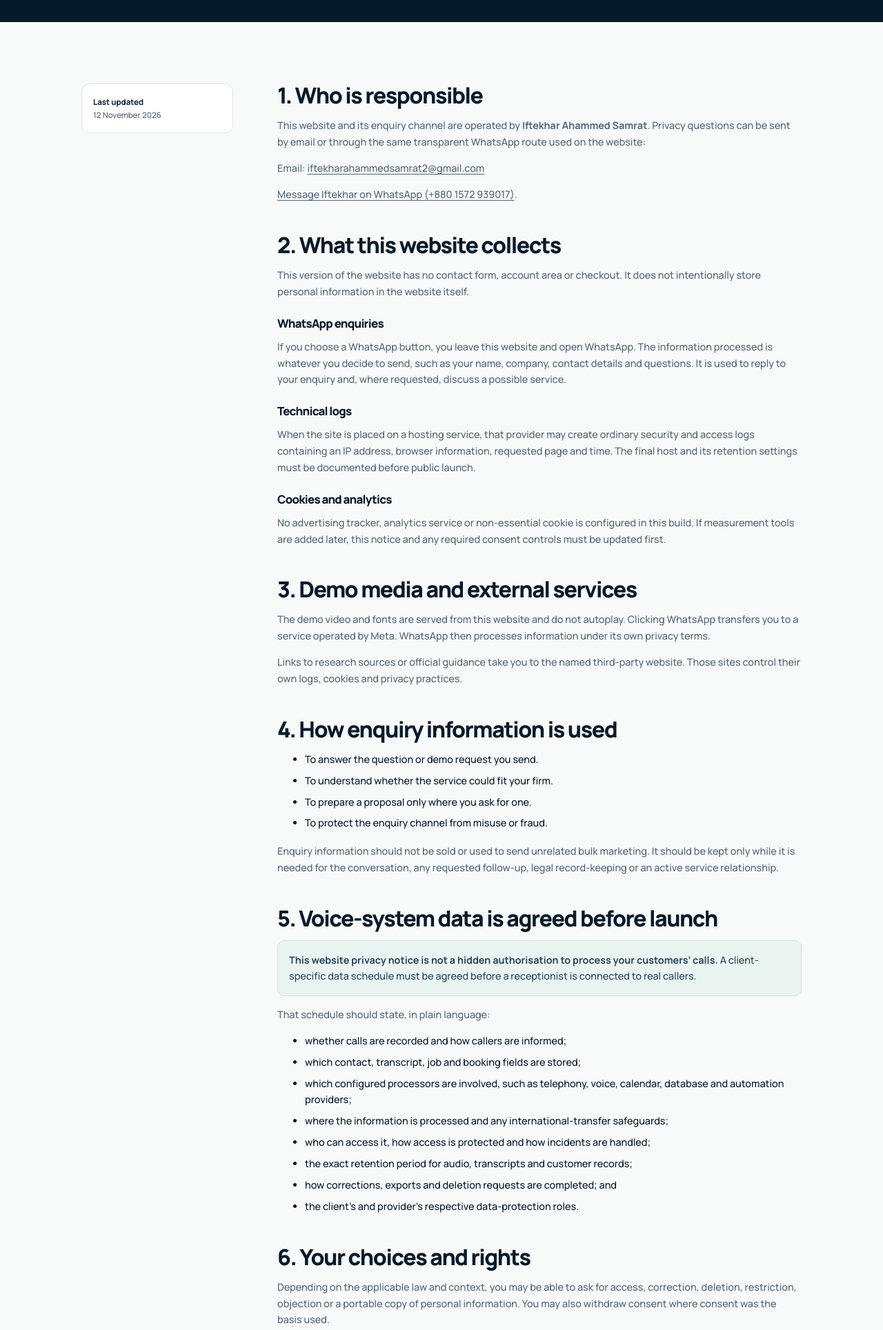
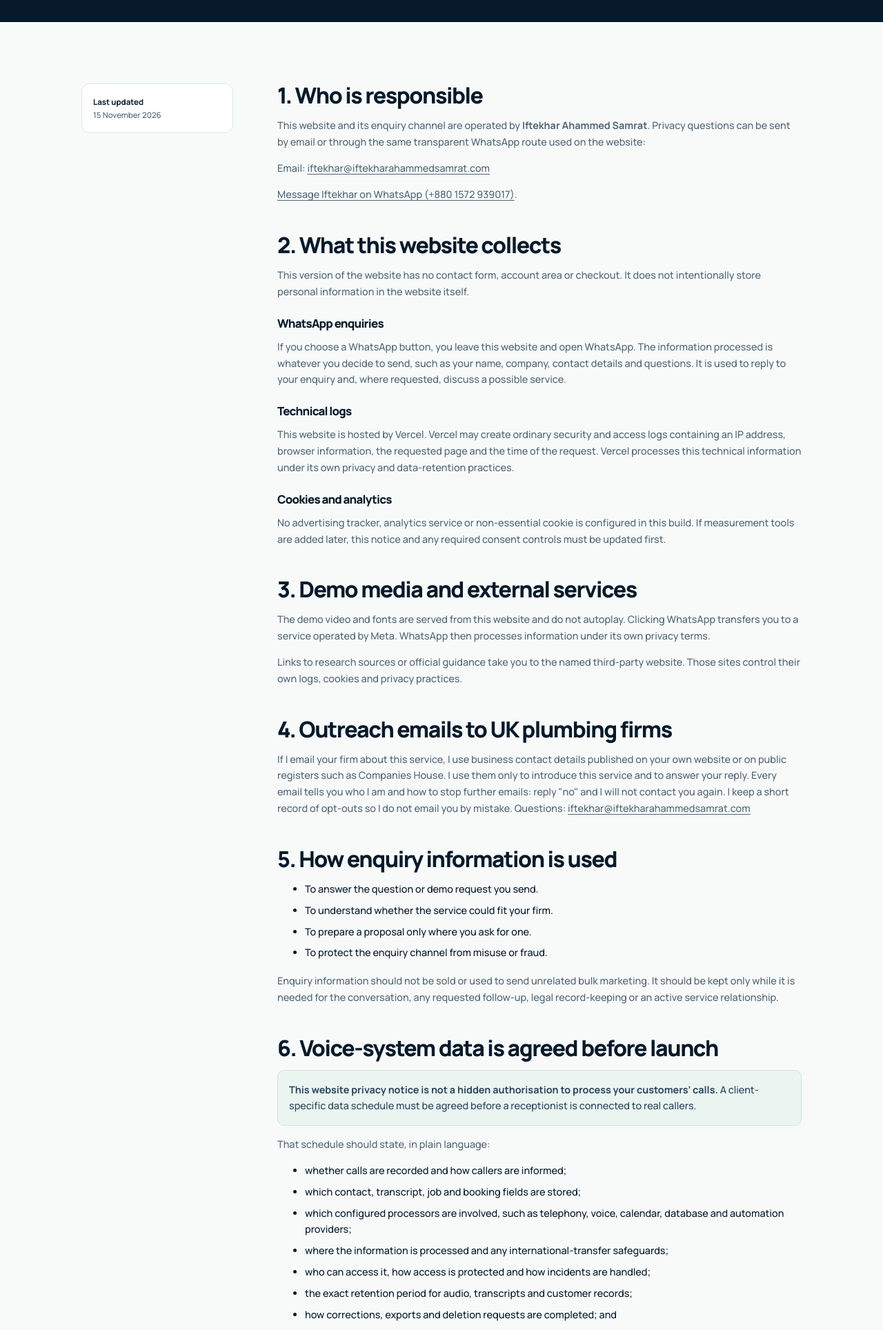
Before and after one commit to iftekharahammedsamrat/iftekharahammed, a plain HTML site: page privacy.html in a window 1280 px wide. Shown: the part 380-2308 px from the top of the page at 69% size. Drawn offline with Linux system fonts and the light colour scheme.

Commit message:
Update email and privacy policy

```diff
--- a/privacy.html
+++ b/privacy.html
@@ -43,14 +43,14 @@
 
       <div class="container legal-content">
         <aside class="legal-meta">
-          <p><strong>Last updated</strong>12 November 2026</p>
+          <p><strong>Last updated</strong>15 November 2026</p>
         </aside>
 
         <article class="legal-copy">
           <section>
             <h2>1. Who is responsible</h2>
             <p>This website and its enquiry channel are operated by <strong>Iftekhar Ahammed Samrat</strong>. Privacy questions can be sent by email or through the same transparent WhatsApp route used on the website:</p>
-            <p>Email: <a href="mailto:iftekharahammedsamrat2@gmail.com" data-email-link>iftekharahammedsamrat2@gmail.com</a></p>
+            <p>Email: <a href="mailto:iftekhar@iftekharahammedsamrat.com" data-email-link>iftekhar@iftekharahammedsamrat.com</a></p>
             <p>
               <a
                 href="https://wa.me/8801572939017?text=Hi%20Iftekhar%2C%20I%20have%20a%20privacy%20question%20about%20the%20AI%20receptionist%20website."
@@ -68,7 +68,7 @@
             <h3>WhatsApp enquiries</h3>
             <p>If you choose a WhatsApp button, you leave this website and open WhatsApp. The information processed is whatever you decide to send, such as your name, company, contact details and questions. It is used to reply to your enquiry and, where requested, discuss a possible service.</p>
             <h3>Technical logs</h3>
-            <p>When the site is placed on a hosting service, that provider may create ordinary security and access logs containing an IP address, browser information, requested page and time. The final host and its retention settings must be documented before public launch.</p>
+            <p>This website is hosted by Vercel. Vercel may create ordinary security and access logs containing an IP address, browser information, the requested page and the time of the request. Vercel processes this technical information under its own privacy and data-retention practices.</p>
             <h3>Cookies and analytics</h3>
             <p>No advertising tracker, analytics service or non-essential cookie is configured in this build. If measurement tools are added later, this notice and any required consent controls must be updated first.</p>
           </section>
@@ -80,7 +80,12 @@
           </section>
 
           <section>
-            <h2>4. How enquiry information is used</h2>
+            <h2>4. Outreach emails to UK plumbing firms</h2>
+            <p>If I email your firm about this service, I use business contact details published on your own website or on public registers such as Companies House. I use them only to introduce this service and to answer your reply. Every email tells you who I am and how to stop further emails: reply &quot;no&quot; and I will not contact you again. I keep a short record of opt-outs so I do not email you by mistake. Questions: <a href="mailto:iftekhar@iftekharahammedsamrat.com">iftekhar@iftekharahammedsamrat.com</a></p>
+          </section>
+
+          <section>
+            <h2>5. How enquiry information is used</h2>
             <ul>
               <li>To answer the question or demo request you send.</li>
               <li>To understand whether the service could fit your firm.</li>
@@ -91,7 +96,7 @@
           </section>
 
           <section>
-            <h2>5. Voice-system data is agreed before launch</h2>
+            <h2>6. Voice-system data is agreed before launch</h2>
             <p class="legal-callout"><strong>This website privacy notice is not a hidden authorisation to process your customers’ calls.</strong> A client-specific data schedule must be agreed before a receptionist is connected to real callers.</p>
             <p>That schedule should state, in plain language:</p>
             <ul>
@@ -107,13 +112,13 @@
           </section>
 
           <section>
-            <h2>6. Your choices and rights</h2>
+            <h2>7. Your choices and rights</h2>
             <p>Depending on the applicable law and context, you may be able to ask for access, correction, deletion, restriction, objection or a portable copy of personal information. You may also withdraw consent where consent was the basis used.</p>
             <p>UK individuals can learn more or raise a concern with the <a href="https://ico.org.uk/make-a-complaint/" target="_blank" rel="noopener">Information Commissioner’s Office</a>. Contacting Iftekhar first may allow a straightforward issue to be resolved quickly.</p>
           </section>
 
           <section>
-            <h2>7. Changes to this information</h2>
+            <h2>8. Changes to this information</h2>
             <p>This page will be revised if the website starts collecting forms, uses analytics, changes its hosting setup or adds a new contact channel. The updated date at the top will change when a material revision is published.</p>
           </section>
         </article>
--- a/script.js
+++ b/script.js
@@ -192,7 +192,7 @@
   });
 
   async function writeEmailToClipboard() {
-    const email = config.email || "iftekharahammedsamrat2@gmail.com";
+    const email = config.email || "iftekhar@iftekharahammedsamrat.com";
 
     if (navigator.clipboard && window.isSecureContext) {
       try {
--- a/site-config.js
+++ b/site-config.js
@@ -6,6 +6,6 @@ window.SITE_CONFIG = Object.freeze({
   whatsappNumber: "8801572939017",
   whatsappMessage:
     "Hi Iftekhar, I run a UK plumbing business and would like to hear the AI receptionist demo.",
-  email: "iftekharahammedsamrat2@gmail.com",
+  email: "iftekhar@iftekharahammedsamrat.com",
   responseTime: ""
 });
```
Also changed, not shown: index.html (+4 -4 lines), terms.html (+1 -1 lines).
